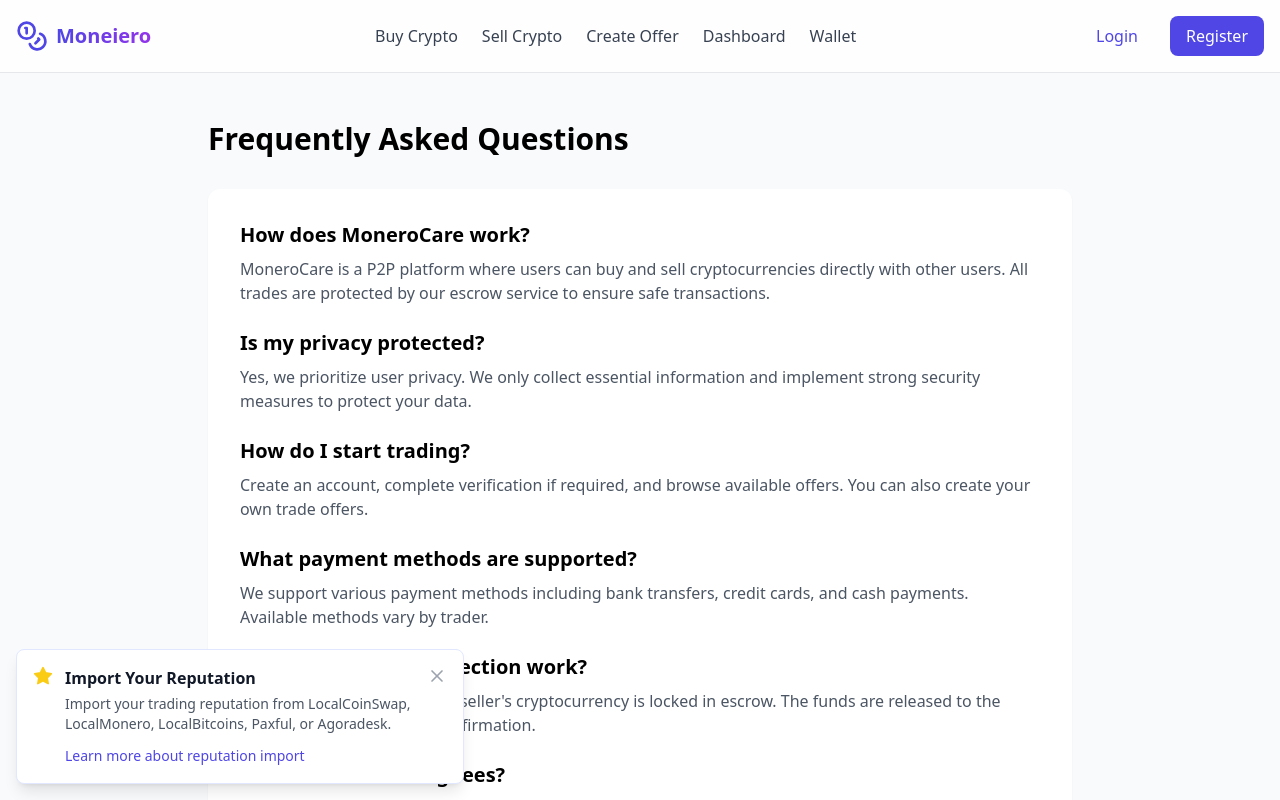
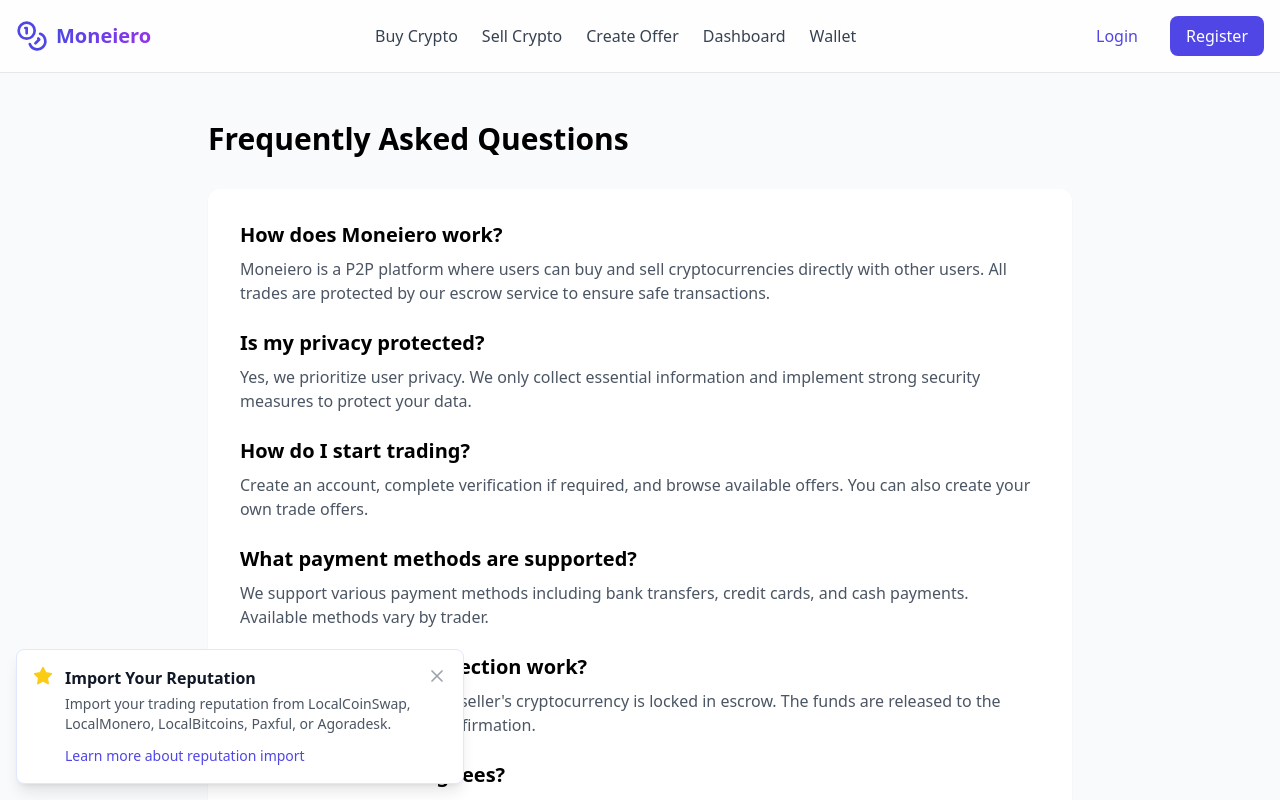
Before and after one commit to aimwizards/ugandacoin, a React (Vite) app: page /faq in a window 1280 px wide. Shown: the top 800 px of the page. Built offline with nearby package versions, Linux system fonts and the light colour scheme.

Commit message:
Update FAQ.tsx

```diff
--- a/src/pages/FAQ.tsx
+++ b/src/pages/FAQ.tsx
@@ -8,9 +8,9 @@ export const FAQ = () => {
 
         <div className="space-y-6 bg-white p-8 rounded-xl shadow-sm">
           <div>
-            <h2 className="text-xl font-semibold mb-2">How does MoneroCare work?</h2>
+            <h2 className="text-xl font-semibold mb-2">How does Moneiero work?</h2>
             <p className="text-gray-600">
-              MoneroCare is a P2P platform where users can buy and sell cryptocurrencies directly with other users.
+              Moneiero is a P2P platform where users can buy and sell cryptocurrencies directly with other users.
               All trades are protected by our escrow service to ensure safe transactions.
             </p>
           </div>
```
